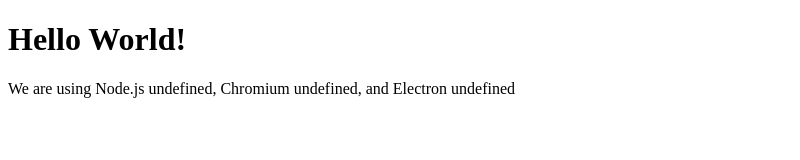
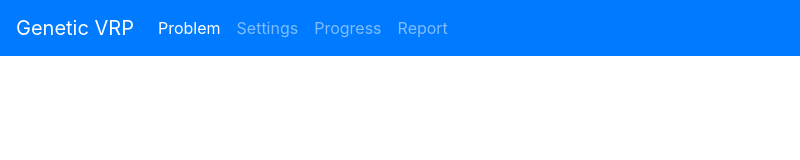
Before and after one commit to QuickArgentum/genetic-vrp, an Electron app: page index.html in a window 800 px wide. Drawn offline with nearby package versions, Linux system fonts and the light colour scheme; no server answers.

Commit message:
basic project setup

```diff
--- a/index.html
+++ b/index.html
@@ -2,18 +2,35 @@
 <html>
   <head>
     <meta charset="UTF-8">
-    <title>Hello World!</title>
+    <link rel="stylesheet" href="node_modules/bootstrap/dist/css/bootstrap.min.css">
+    <title>Genetic VRP</title>
   </head>
   <body>
-    <h1>Hello World!</h1>
-    <!-- All of the Node.js APIs are available in this renderer process. -->
-    We are using Node.js <script>document.write(process.versions.node)</script>,
-    Chromium <script>document.write(process.versions.chrome)</script>,
-    and Electron <script>document.write(process.versions.electron)</script>
+    <nav class="navbar navbar-expand navbar-dark bg-primary">
+      <a class="navbar-brand" href="#">Genetic VRP</a>
+      <div class="collapse navbar-collapse" id="navbarNavDropdown">
+        <ul class="navbar-nav">
+          <li class="nav-item active">
+            <a class="nav-link" href="#" id="nav-problem">Problem</a>
+          </li>
+          <li class="nav-item">
+            <a class="nav-link" href="#">Settings</a>
+          </li>
+          <li class="nav-item">
+            <a class="nav-link" href="#">Progress</a>
+          </li>
+          <li class="nav-item">
+            <a class="nav-link" href="#">Report</a>
+          </li>
+        </ul>
+      </div>
+    </nav>
   </body>
 
   <script>
-    // You can also require other files to run in this process
-    require('./dist/renderer.js')
+    require('./dist/renderer.js');
+    let $ = require('jquery');
+    require('popper.js');
+    require('bootstrap');
   </script>
 </html>
--- a/src/renderer.ts
+++ b/src/renderer.ts
@@ -1,3 +1,3 @@
-// This file is required by the index.html file and will
-// be executed in the renderer process for that window.
-// All of the Node.js APIs are available in this process.
+require("./view/navigation");
+
+import * as $ from 'jquery';
```
Also changed, not shown: src/main.ts (+2 -22 lines), src/view/navigation.ts (added, +10 -0 lines), LICENSE.md (deleted), README.md.
